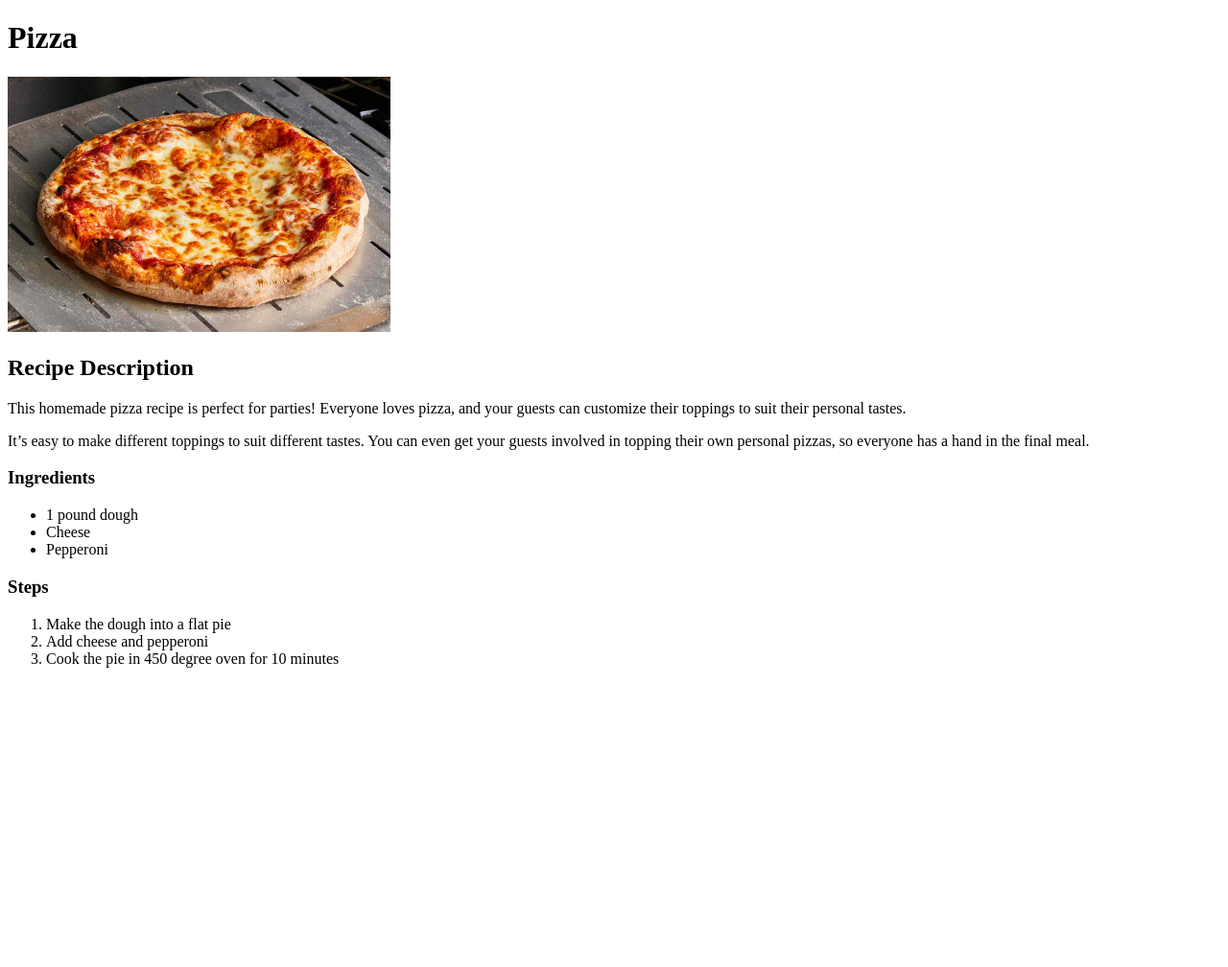
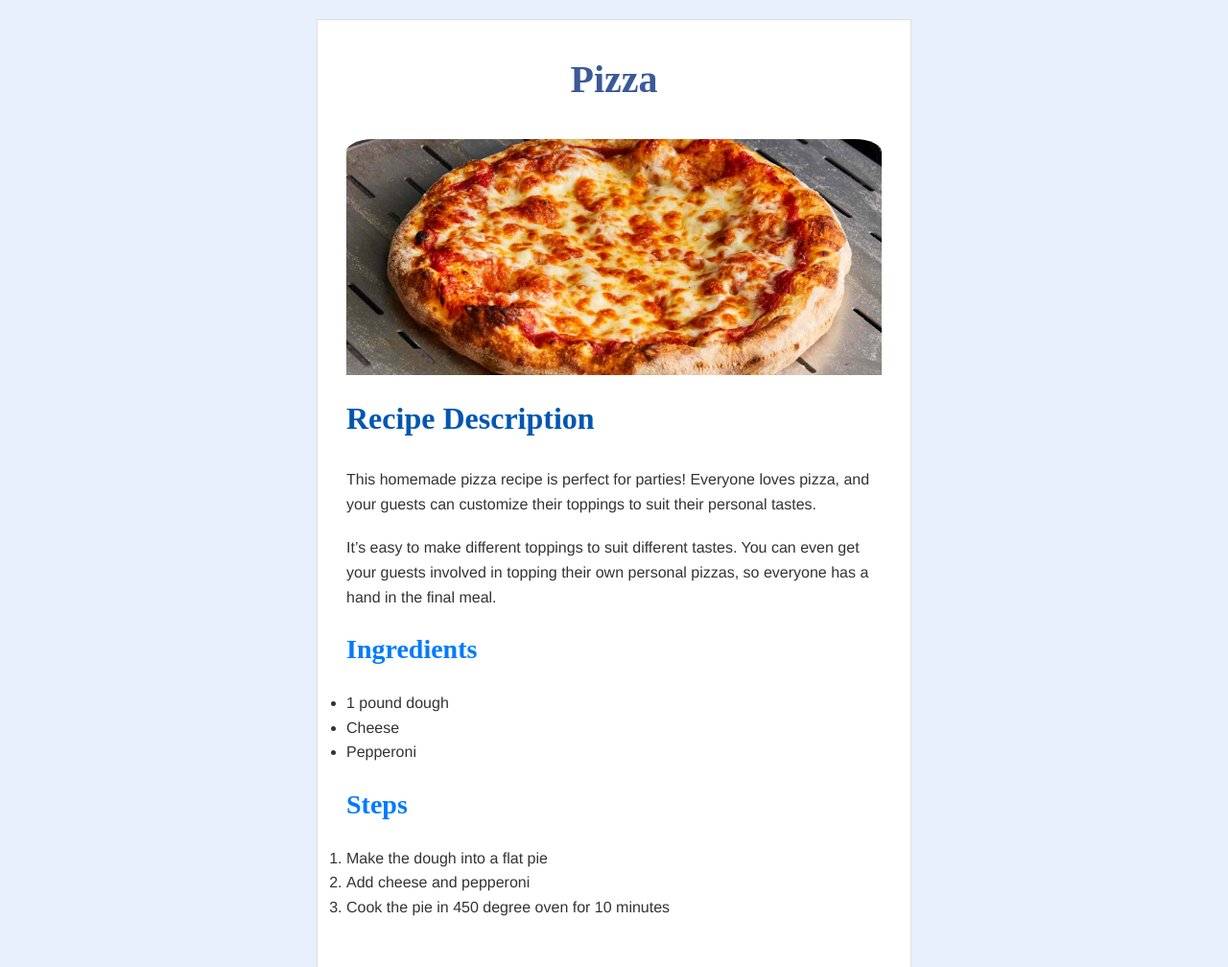
Before and after one commit to andrianventures/odin-recipes, a plain HTML site: page recipes/pizza.html in a window 1280 px wide. Shown: the top 1008 px of the page at 96% size. Before the commit the page ends 800 px from the top, so only its background shows below. Drawn offline with Linux system fonts and the light colour scheme.

Commit message:
Add styling, update website

```diff
--- a/recipes/pizza.html
+++ b/recipes/pizza.html
@@ -4,10 +4,12 @@
     <meta charset="UTF-8">
     <meta name="viewport" content="width=device-width, initial-scale=1.0">
     <title>Document</title>
+    <link rel="stylesheet" href="../style.css">
 </head>
 <body>
+    <div>
     <h1>Pizza</h1>
-    <img src="../images/pizza.jpg" alt="pizza" height="266px" width="auto">
+    <img src="../images/pizza.jpg" alt="pizza">
     <h2>Recipe Description</h2>
     <p>This homemade pizza recipe is perfect for parties! Everyone loves pizza, and your guests can customize their toppings to suit their personal tastes.</p>
     <p>It’s easy to make different toppings to suit different tastes. You can even get your guests involved in topping their own personal pizzas, so everyone has a hand in the final meal.</p>
@@ -23,6 +25,6 @@
         <li>Add cheese and pepperoni</li>
         <li>Cook the pie in 450 degree oven for 10 minutes</li>
     </ol>
-
+    </div>
 </body>
 </html>
--- /dev/null
+++ b/style.css
@@ -0,0 +1,105 @@
+/* Basic Reset */
+* {
+    margin: 0;
+    padding: 0;
+    box-sizing: border-box;
+}
+
+/* Body styling */
+body {
+    font-family: 'Helvetica Neue', Arial, sans-serif;
+    background-color: #e8f0fe; /* Light blue background */
+    color: #333;
+    line-height: 1.6;
+    display: flex;
+    justify-content: center;
+    align-items: center;
+    min-height: 100vh;
+    padding: 20px;
+}
+
+/* Container styling */
+div {
+    width: 50%;
+    min-height: 100vh;
+    background-color: #ffffff;
+    border: 1px solid #ddd;
+    padding: 30px; /* Increased padding */
+    margin: auto;
+    display: flex;
+    flex-direction: column;
+    justify-content: center;
+}
+
+/* Responsive Design */
+@media (max-width: 768px) {
+    div {
+        width: 100%;
+        padding: 20px; /* Adjusted padding for smaller screens */
+    }
+}
+
+/* Header styling */
+h1 {
+    font-family: 'Roboto Slab', serif;
+    font-size: 2.5rem;
+    text-align: center;
+    margin-bottom: 30px; /* Increased margin for better spacing */
+    color: #3b5998; /* Dark blue for h1 */
+}
+
+h2 {
+    font-family: 'Roboto Slab', serif;
+    font-size: 2rem;
+    margin-bottom: 25px; /* Space between h2 and following text */
+    color: #0056b3; /* Medium blue for h2 */
+}
+
+h3 {
+    font-family: 'Roboto Slab', serif;
+    font-size: 1.75rem;
+    margin-bottom: 20px; /* Space between h3 and following text */
+    color: #007BFF; /* Lighter blue for h3 */
+}
+
+/* Paragraph and text block styling */
+p, ul, ol {
+    margin-bottom: 20px; /* Space between text blocks */
+}
+
+/* Image styling */
+img {
+    height: 266px;
+    width: auto;
+    max-width: 100%;
+    padding-bottom: 20px;
+    border-radius: 5%;
+    object-fit: cover; /* Ensures image covers the fixed height without distortion */
+}
+/* Link styling */
+a {
+    font-family: 'Helvetica Neue', Arial, sans-serif;
+    font-size: 1.125rem; /* Slightly larger text */
+    color: #007BFF; /* Bright blue color */
+    text-decoration: none;
+    font-weight: bold;
+    transition: color 0.3s ease, transform 0.3s ease, text-shadow 0.3s ease;
+}
+
+a:hover {
+    color: #0056b3; /* Darker blue on hover */
+    text-shadow: 2px 2px 8px rgba(0, 0, 0, 0.2); /* Subtle glow effect */
+    transform: scale(1.05); /* Slightly enlarges the link */
+}
+
+a:active {
+    color: #003366; /* Even darker blue on click */
+    transform: scale(0.95); /* Shrinks slightly when clicked */
+    text-shadow: none; /* Removes shadow when clicked */
+}
+
+/* Focus state for accessibility */
+a:focus {
+    outline: 2px dashed #007BFF; /* Dashed outline for keyboard focus */
+    outline-offset: 4px;
+}
```
Also changed, not shown: index.html (+3 -0 lines), recipes/lasagna.html (+4 -1 lines), recipes/mushroom-soup.html (+4 -2 lines).
